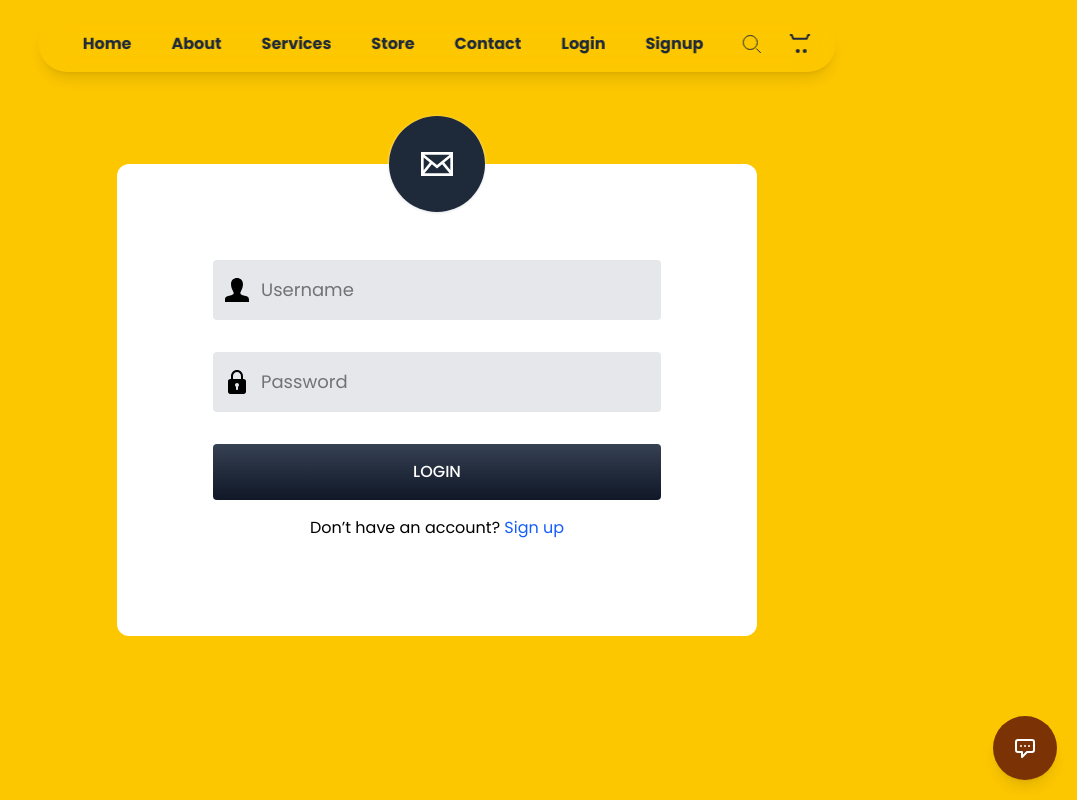
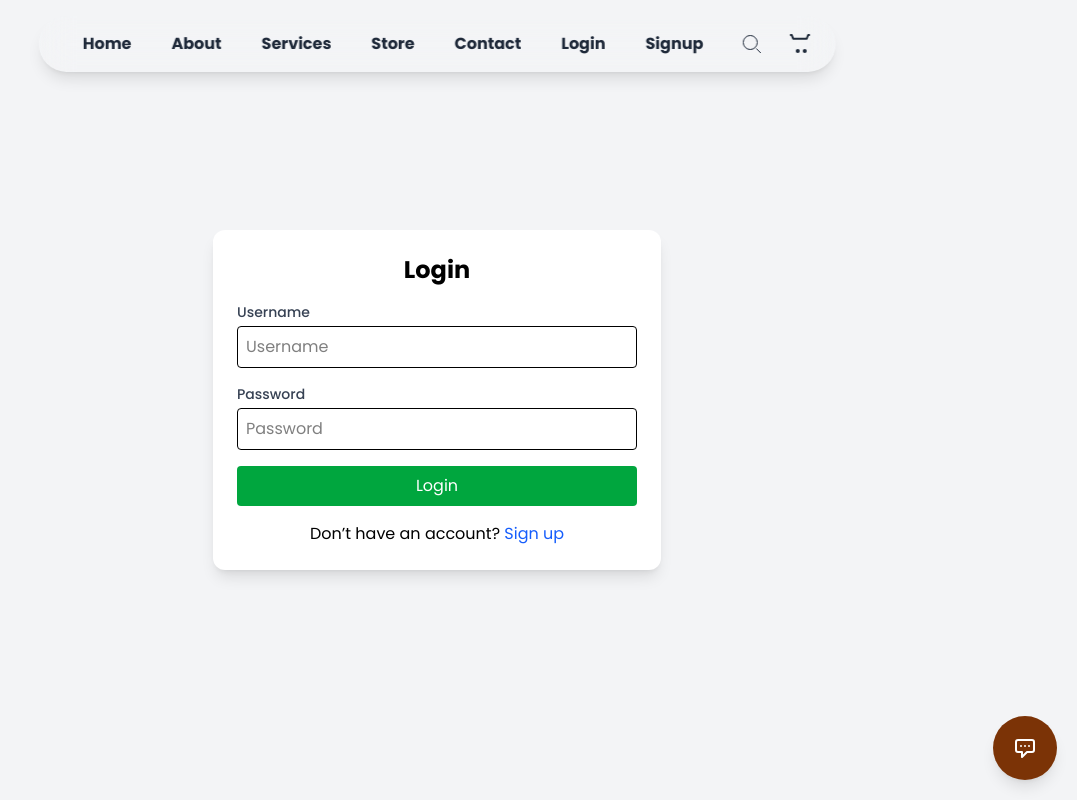
Before and after one commit to someart/green_coffee, a Next.js app: page /login in a window 1280 px wide. Shown: the top 800 px of the page, without its empty margins (203-1280 px from the left). Built offline with nearby package versions, Linux system fonts and the light colour scheme.

Commit message:
refactor: enhance login page layout and styling for better user experience

```diff
--- a/src/pages/login.tsx
+++ b/src/pages/login.tsx
@@ -10,8 +10,8 @@ export default function LoginPage() {
 
   useEffect(() => {
     const currentUserRaw = localStorage.getItem('currentUser');
-    const currentUser = currentUserRaw ? JSON.parse(currentUserRaw) : null; // Safely parse
-    if (currentUser) { // Check the parsed value
+    const currentUser = currentUserRaw ? JSON.parse(currentUserRaw) : null;
+    if (currentUser) {
       router.push(currentUser.userType === 'admin' ? '/admin' : '/profile');
     }
   }, [router]);
@@ -34,56 +34,48 @@ export default function LoginPage() {
   };
 
   return (
-    <div className="bg-yellow-400 dark:bg-gray-800 h-screen overflow-hidden flex items-center justify-center">
-      <div className="bg-white lg:w-6/12 md:w-7/12 w-8/12 shadow-3xl rounded-xl">
-        <div className="bg-gray-800 shadow shadow-gray-200 absolute left-1/2 transform -translate-x-1/2 -translate-y-1/2 rounded-full p-4 md:p-8">
-          <svg width="32" height="32" viewBox="0 0 24 24" fill="#FFF">
-            <path d="M0 3v18h24v-18h-24zm6.623 7.929l-4.623 5.712v-9.458l4.623 3.746zm-4.141-5.929h19.035l-9.517 7.713-9.518-7.713zm5.694 7.188l3.824 3.099 3.83-3.104 5.612 6.817h-18.779l5.513-6.812zm9.208-1.264l4.616-3.741v9.348l-4.616-5.607z"/>
-          </svg>
-        </div>
-        <form onSubmit={handleLogin} className="p-12 md:p-24">
-          <div className="flex items-center text-lg mb-6 md:mb-8 relative">
-            <svg className="absolute ml-3" width="24" viewBox="0 0 24 24">
-              <path d="M20.822 18.096c-3.439-.794-6.64-1.49-5.09-4.418 4.72-8.912 1.251-13.678-3.732-13.678-5.082 0-8.464 4.949-3.732 13.678 1.597 2.945-1.725 3.641-5.09 4.418-3.073.71-3.188 2.236-3.178 4.904l.004 1h23.99l.004-.969c.012-2.688-.092-4.222-3.176-4.935z"/>
-            </svg>
+    <div className="min-h-screen bg-gray-100 flex items-center justify-center p-6">
+      <div className="bg-white p-6 rounded-xl shadow-lg w-full max-w-md">
+        <h1 className="text-2xl font-bold mb-4 text-center">Login</h1>
+        {error && <p className="text-red-500 text-center mb-4">{error}</p>}
+        <form onSubmit={handleLogin} className="space-y-4">
+          <div>
+            <label className="block text-sm font-medium text-gray-700">Username</label>
             <input
               type="text"
               id="username"
               value={username}
               onChange={(e) => setUsername(e.target.value)}
-              className="bg-gray-200 rounded pl-12 py-2 md:py-4 focus:outline-none w-full"
+              className="mt-1 block w-full p-2 border rounded"
               placeholder="Username"
               required
             />
           </div>
-          <div className="flex items-center text-lg mb-6 md:mb-8 relative">
-            <svg className="absolute ml-3" viewBox="0 0 24 24" width="24">
-              <path d="m18.75 9h-.75v-3c0-3.309-2.691-6-6-6s-6 2.691-6 6v3h-.75c-1.24 0-2.25 1.009-2.25 2.25v10.5c0 1.241 1.01 2.25 2.25 2.25h13.5c1.24 0 2.25-1.009 2.25-2.25v-10.5c0-1.241-1.01-2.25-2.25-2.25zm-10.75-3c0-2.206 1.794-4 4-4s4 1.794 4 4v3h-8zm5 10.722v2.278c0 .552-.447 1-1 1s-1-.448-1-1v-2.278c-.595-.347-1-.985-1-1.722 0-1.103.897-2 2-2s2 .897 2 2c0 .737-.405 1.375-1 1.722z"/>
-            </svg>
+          <div>
+            <label className="block text-sm font-medium text-gray-700">Password</label>
             <input
               type="password"
               id="password"
               value={password}
               onChange={(e) => setPassword(e.target.value)}
-              className="bg-gray-200 rounded pl-12 py-2 md:py-4 focus:outline-none w-full"
+              className="mt-1 block w-full p-2 border rounded"
               placeholder="Password"
               required
             />
           </div>
           <button
             type="submit"
-            className="bg-gradient-to-b from-gray-700 to-gray-900 font-medium p-2 md:p-4 text-white uppercase w-full rounded"
+            className="w-full py-2 bg-green-600 text-white rounded hover:bg-green-700"
           >
             Login
           </button>
-          {error && <p className="text-red-500 text-center mt-4">{error}</p>}
-          <p className="mt-4 text-center">
-            Don’t have an account?{' '}
-            <Link href="/signup" className="text-blue-600 hover:underline">
-              Sign up
-            </Link>
-          </p>
         </form>
+        <p className="mt-4 text-center">
+          Don’t have an account?{' '}
+          <Link href="/signup" className="text-blue-600 hover:underline">
+            Sign up
+          </Link>
+        </p>
       </div>
     </div>
   );
```
